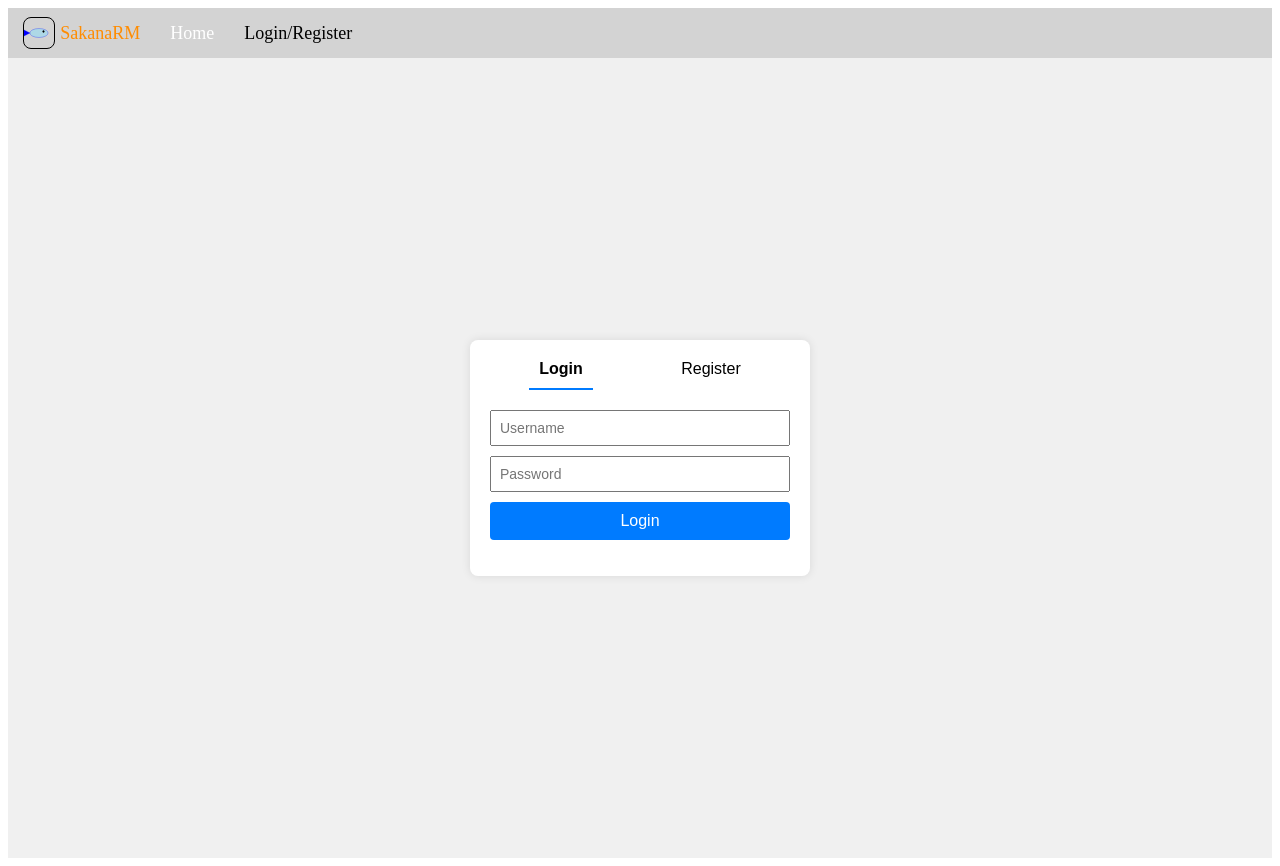
After one commit to JunchengDong0421/SakanaRM, a Django app: page /login-register/ in a window 1280 px wide. The commit adds this page. Run offline with Django 4.2, Linux system fonts and the light colour scheme.

Commit message:
Merge login and register page

```diff
--- a/SakanaRM/accounts/urls.py
+++ b/SakanaRM/accounts/urls.py
@@ -3,8 +3,7 @@ from django.urls import path
 from . import views
 
 urlpatterns = [
-    path("login/", views.display_login_page, name="login-page"),
-    path("register/", views.display_register_page, name="register-page"),
+    path("login-register/", views.display_login_register_page, name="login-register-page"),
 
     path("auth/login", views.do_login, name="login-action"),
     path("auth/logout", views.do_logout, name="logout-action"),
--- a/SakanaRM/accounts/views.py
+++ b/SakanaRM/accounts/views.py
@@ -1,20 +1,14 @@
 from django.contrib.auth.models import User
-from django.http import HttpResponse
+from django.http import HttpResponse, JsonResponse
 from django.shortcuts import redirect, render
 
 from .utils import create_sakana_user, sakana_authenticate, sakana_login, sakana_logout
 
 
-def display_login_page(request):
+def display_login_register_page(request):
     if request.user.is_authenticated:
         return redirect("/")
-    return render(request, "accounts/login.html")
-
-
-def display_register_page(request):
-    if request.user.is_authenticated:
-        return redirect("/")
-    return render(request, "accounts/register.html")
+    return render(request, "accounts/login_register.html")
 
 
 def do_login(request):
@@ -23,9 +17,9 @@ def do_login(request):
     user = sakana_authenticate(request, username=username, password=password)
     if user is not None:
         sakana_login(request, user)
-        return redirect("/")
+        return JsonResponse({"status": 0})
     err_msg = "Username or password invalid!"
-    return render(request, "accounts/login.html", {"err_msg": err_msg})
+    return JsonResponse({"status": 1, "err_msg": err_msg})
 
 
 def do_logout(request):
@@ -42,12 +36,18 @@ def do_register(request):
     existing_user = User.objects.filter(username=username)
     if existing_user:
         err_msg = "User already exists!"
-        return render(request, "accounts/register.html", {"err_msg": err_msg})
-    # Create auth User entry
-    auth_user = User.objects.create_user(username=username, password=password, email=email,
-                                         first_name=first_name, last_name=last_name)
+        return JsonResponse({"status": 1, "err_msg": err_msg})
+    try:
+        # Create auth User entry
+        auth_user = User.objects.create_user(username=username, password=password, email=email,
+                                             first_name=first_name, last_name=last_name)
+    except:
+        err_msg = "Username cannot be empty and cannot exceed 150 characters; password cannot exceed 128 " \
+                  "characters or too short or insecure; email cannot exceed 254 characters and must be valid;" \
+                  "first name and last name cannot exceed 150 characters!"
+        return JsonResponse({"status": 1, "err_msg": err_msg})
     # Create SakanaUser entry
     user = create_sakana_user(auth_user)
     # Immediately log user in on successful registration
     sakana_login(request, user)
-    return redirect("/")
+    return JsonResponse({"status": 0})
--- /dev/null
+++ b/SakanaRM/templates/accounts/login_register.html
@@ -0,0 +1,159 @@
+{% extends "base.html" %}
+{% block title %} SakanaRM - Login/Register {% endblock %}
+{% block style %}
+    <style>
+        .main-container {
+            font-family: Arial, sans-serif;
+            display: flex;
+            justify-content: center;
+            align-items: center;
+            height: 100vh;
+            background-color: #f0f0f0;
+        }
+        .container {
+            width: 300px;
+            background-color: white;
+            padding: 10px 20px 20px 20px;
+            border-radius: 8px;
+            box-shadow: 0 0 10px rgba(0, 0, 0, 0.1);
+        }
+        .tabs {
+            display: flex;
+            justify-content: space-around;
+            margin-bottom: 20px;
+        }
+        .tab {
+            padding: 10px;
+            cursor: pointer;
+        }
+        .tab.active {
+            font-weight: bold;
+            border-bottom: 2px solid #007BFF;
+        }
+        .form-container {
+            display: none;
+        }
+        .form-container.active {
+            display: block;
+        }
+        form {
+            display: flex;
+            flex-direction: column;
+        }
+        input {
+            margin-bottom: 10px;
+            padding: 8px;
+            font-size: 14px;
+        }
+        button {
+            padding: 10px;
+            font-size: 16px;
+            background-color: #007BFF;
+            color: white;
+            border: none;
+            border-radius: 4px;
+            cursor: pointer;
+        }
+        button:hover {
+            background-color: #0056b3;
+        }
+        .nav-bar {
+            margin-bottom: 0;
+        }
+    </style>
+{% endblock %}
+{% block content %}
+    <div class="main-container">
+        <div class="container">
+            <div class="tabs">
+                <div class="tab active" id="login-tab">Login</div>
+                <div class="tab" id="register-tab">Register</div>
+            </div>
+
+            <!-- Login Form -->
+            <div class="form-container active" id="login-form">
+                <form action="{% url 'accounts:login-action' %}" method="POST" id="loginForm">
+                    <input type="hidden" name="csrfmiddlewaretoken" value="{{ csrf_token }}">
+                    <input type="text" name="username" placeholder="Username" required>
+                    <input type="password" name="password" placeholder="Password" required>
+                    <button type="submit">Login</button>
+                </form>
+                <p style="color: red" id="err-msg-1"></p>
+                <p style="color: green" id="suc-msg-1"></p>
+            </div>
+
+            <!-- Registration Form -->
+            <div class="form-container" id="register-form">
+                <form action="{% url 'accounts:register-action' %}" method="POST" id="registerForm">
+                    <input type="hidden" name="csrfmiddlewaretoken" value="{{ csrf_token }}">
+                    <input type="text" name="username" placeholder="Username" required>
+                    <input type="password" name="password" placeholder="Password" required>
+                    <input type="email" name="email" placeholder="Email (optional)">
+                    <input type="text" name="first-name" placeholder="First Name (optional)">
+                    <input type="text" name="last-name" placeholder="Last Name (optional)">
+                    <button type="submit">Register</button>
+                </form>
+                <p style="color: red" id="err-msg-2"></p>
+                <p style="color: green" id="suc-msg-2"></p>
+            </div>
+        </div>
+    </div>
+{% endblock %}
+
+{% block scripts %}
+    <script>
+        $(document).ready(function() {
+            $('#login-tab').on('click', function() {
+                $('#login-form').addClass('active');
+                $('#register-form').removeClass('active');
+                $('#login-tab').addClass('active');
+                $('#register-tab').removeClass('active');
+            });
+
+            $('#register-tab').on('click', function() {
+                $('#register-form').addClass('active');
+                $('#login-form').removeClass('active');
+                $('#register-tab').addClass('active');
+                $('#login-tab').removeClass('active');
+            });
+
+            $('#loginForm').on('submit', function(e) {
+                e.preventDefault();
+                $.ajax({
+                    url: $(this).attr('action'),
+                    type: $(this).attr('method'),
+                    data: $(this).serialize(),
+                    success: res => {
+                        if (res.status === 0) {
+                            $("#err-msg-1").text('');
+                            $("#suc-msg-1").text('Login successful! Refresh to redirect...')
+                            location.reload();
+                        } else {
+                            $("#err-msg-1").text(res.err_msg);
+                            $("#suc-msg-1").text('');
+                        }
+                    }
+                });
+            });
+
+            $('#registerForm').on('submit', function(e) {
+                e.preventDefault();
+                $.ajax({
+                    url: $(this).attr('action'),
+                    type: $(this).attr('method'),
+                    data: $(this).serialize(),
+                    success: res => {
+                        if (res.status === 0) {
+                            $("#err-msg-2").text('');
+                            $("#suc-msg-2").text('Registration successful! Refresh to redirect...')
+                            location.reload();
+                        } else {
+                            $("#err-msg-2").text(res.err_msg);
+                            $("#suc-msg-2").text('');
+                        }
+                    }
+                });
+            });
+        });
+    </script>
+{% endblock %}
--- a/SakanaRM/templates/base.html
+++ b/SakanaRM/templates/base.html
@@ -3,6 +3,7 @@
 
 <head>
     <meta charset="UTF-8">
+    <meta name="viewport" content="width=device-width, initial-scale=1.0">
 
     <title>
         {% block title %}
@@ -27,8 +28,7 @@
         </a>
         <a class="home" href="{% url 'core:index' %}">Home</a>
         {% if request.user.is_superuser or not request.user.is_authenticated %}
-            <a href="{% url 'accounts:login-page' %}">Login</a>
-            <a href="{% url 'accounts:register-page' %}">Register</a>
+            <a href="{% url 'accounts:login-register-page' %}">Login/Register</a>
         {% else %}
             <a href="{% url 'core:upload-paper-page' %}">Upload Paper</a>
             <a href="{% url 'core:process-paper-page' %}">Process Paper</a>
```
Also changed, not shown: SakanaRM/templates/accounts/login.html (deleted, +0 -22 lines), SakanaRM/templates/accounts/register.html (deleted, +0 -36 lines), SakanaRM/templates/core/index.html (+3 -7 lines).
